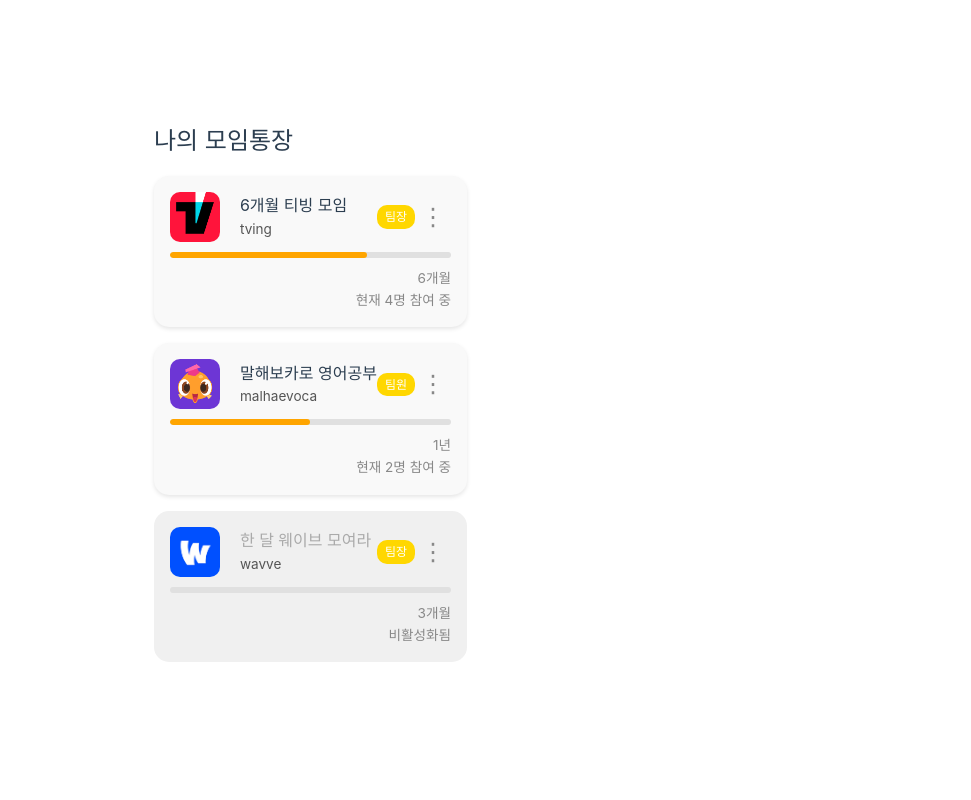
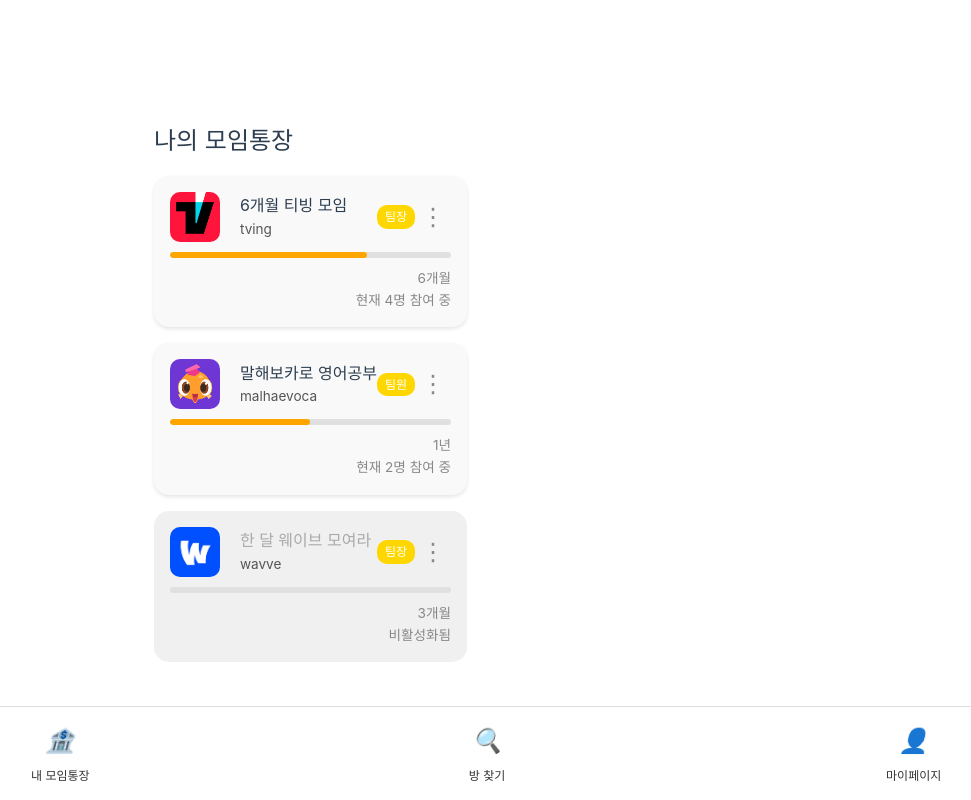
Before and after one commit to MoguMogu-KB/AJM-FE, a Vue app: page /account/home in a window 1280 px wide. Shown: the whole page, without its empty margins (153-1124 px from the left). Built offline with nearby package versions, Linux system fonts and the light colour scheme; the HTML template or start-up script is replaced by a standard one.

Commit message:
Feat: Footer 기능 추가
- 페이지들과의 라우팅 연결 완료

```diff
--- /dev/null
+++ b/src/components/common/Footer.vue
@@ -0,0 +1,90 @@
+<template>
+    <nav class="footer-nav">
+      <ul class="nav-list">
+        <!-- 내 모임통장 -->
+        <li class="nav-item">
+          <router-link to="/account/home">
+            <i class="icon-account">🏦</i>
+            <span>내 모임통장</span>
+          </router-link>
+        </li>
+
+        <!-- 방 찾기 -->
+        <li class="nav-item">
+          <router-link to="/accountlist">
+            <i class="icon-search">🔍</i>
+            <span>방 찾기</span>
+          </router-link>
+        </li>
+
+        <!-- 마이페이지 -->
+        <li class="nav-item">
+          <router-link to="/mypage">
+            <i class="icon-user">👤</i>
+            <span>마이페이지</span>
+          </router-link>
+        </li>
+      </ul>
+    </nav>
+  </template>
+
+  <script>
+  export default {
+    name: "Footer",
+  };
+  </script>
+
+  <style scoped>
+  .footer-nav {
+    position: fixed;
+    bottom: 0;
+    left: 0;
+    width: 100%;
+    background-color: #fff;
+    border-top: 1px solid #ddd;
+    display: flex;
+    justify-content: space-around;
+    padding: 10px 0;
+    z-index: 1000;
+  }
+
+  .nav-list {
+    display: flex;
+    justify-content: space-around;
+    width: 100%;
+    list-style: none;
+    margin: 0;
+    padding: 0;
+  }
+
+  .nav-item {
+    text-align: center;
+    flex: 1;
+  }
+
+  .nav-item a {
+    display: flex;
+    flex-direction: column;
+    align-items: center;
+    color: #333;
+    text-decoration: none;
+    padding: 5px 0;
+    transition: background-color 0.3s ease;
+  }
+
+  .nav-item a:hover {
+    background-color: #ffd700;
+    border-radius: 8px;
+  }
+
+  .nav-item a .icon-account,
+  .nav-item a .icon-search,
+  .nav-item a .icon-user {
+    font-size: 24px;
+    margin-bottom: 5px;
+  }
+
+  .nav-item a span {
+    font-size: 12px;
+  }
+  </style>
--- a/src/pages/management/AccountHome.vue
+++ b/src/pages/management/AccountHome.vue
@@ -33,12 +33,14 @@
         {{ account.isActive ? `현재 ${account.participants}명 참여 중` : '비활성화됨' }}
       </p>
     </div>
+    <Footer />
   </div>
 </template>
 
 <script setup>
 import { ref } from 'vue'
 import { useRouter } from 'vue-router'
+import Footer from '@/components/common/Footer.vue';
 
 const router = useRouter()
 
--- a/src/router/index.js
+++ b/src/router/index.js
@@ -30,7 +30,6 @@ const routes = [
     name: 'AccountList',
     component: AccountList
   }
-
 ]
 
 const router = createRouter({
```
